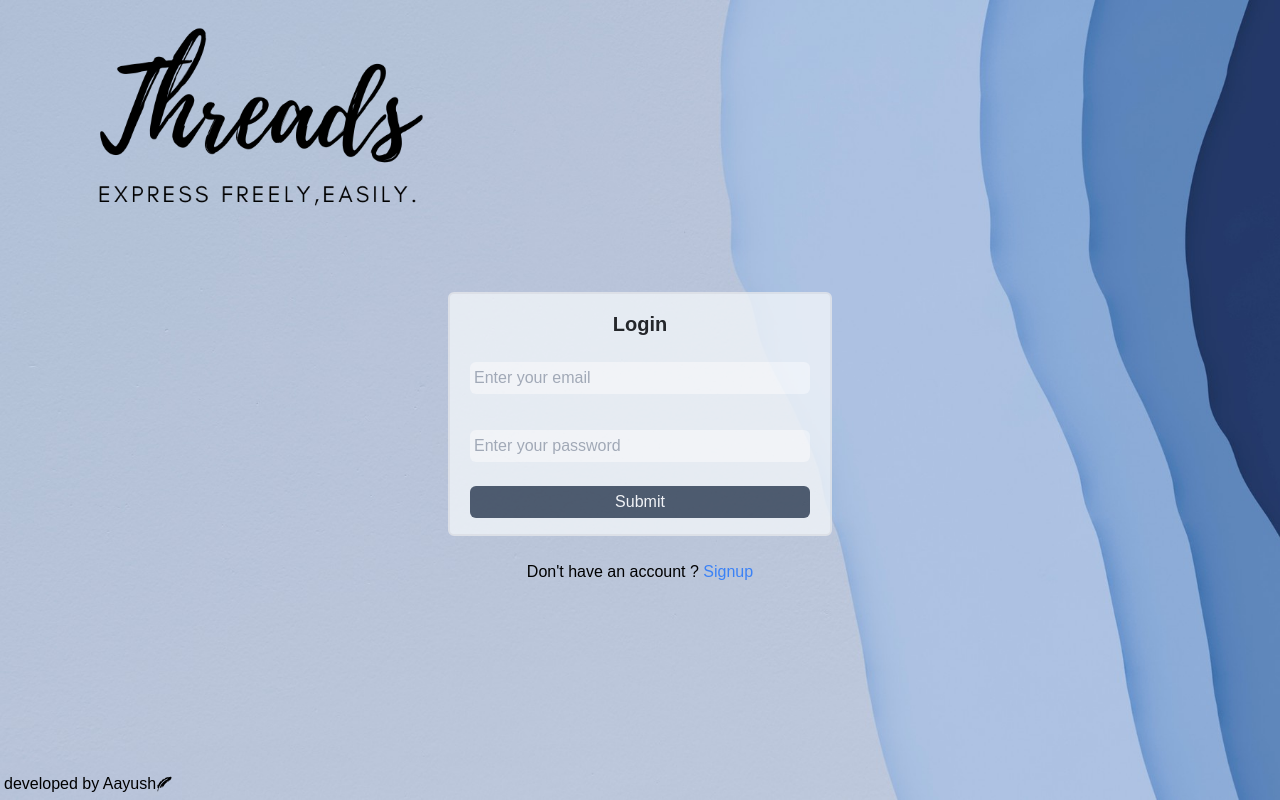
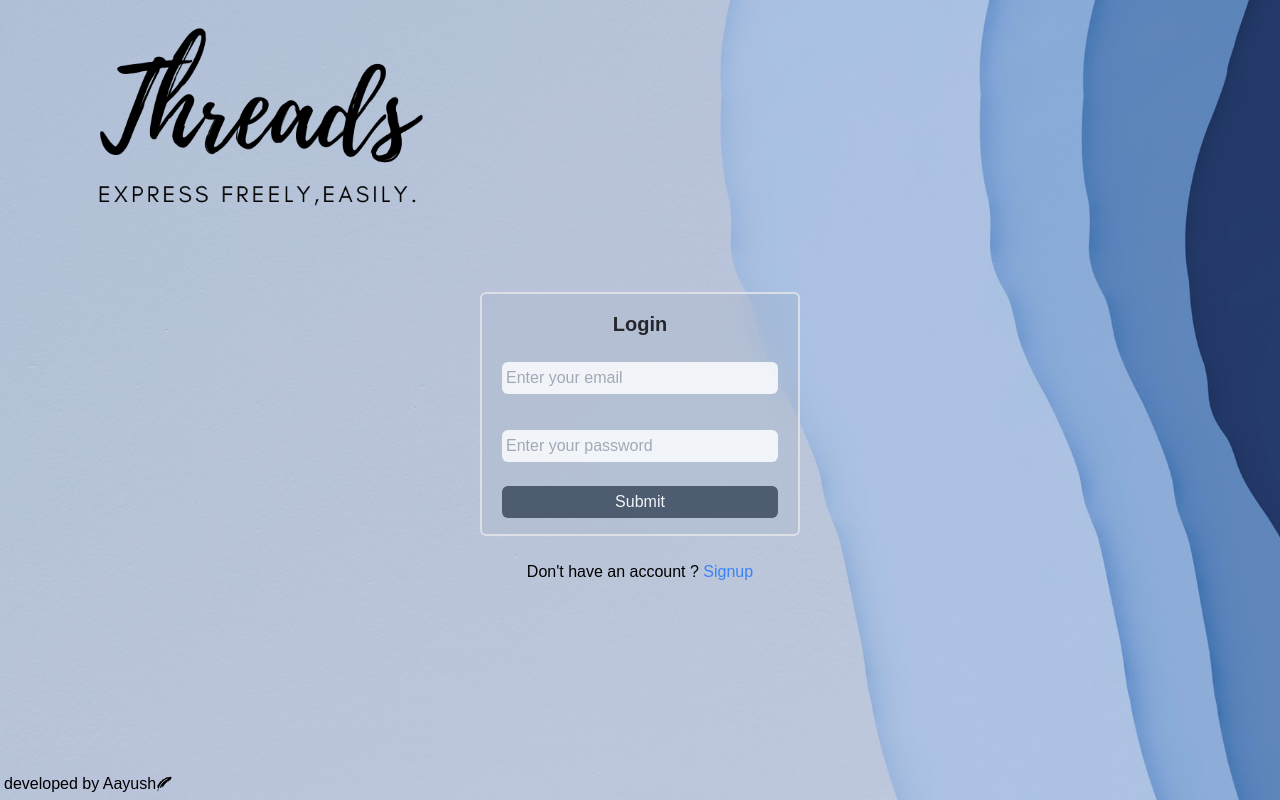
Before and after one commit to hiaayush30/Thread-clone, a React (Vite) app in the folder Client/: page / in a window 1280 px wide. Built offline with nearby package versions, Linux system fonts and the light colour scheme; no server answers; a web font is replaced by a local one.

Commit message:
ui update

```diff
--- a/Client/src/pages/Register.jsx
+++ b/Client/src/pages/Register.jsx
@@ -51,7 +51,7 @@ export default function Register() {
         backgroundSize: 'cover',
       }}>
       <form onSubmit={handleSubmit(onSubmit)}
-        className='transition-all duration-200 ease-in-out md:w-[30%] mt-20 max-md:mt-10 my-5 flex flex-col gap-3 px-5 py-4 border-2 rounded-md bg-slate-100 opacity-80 max-md:opacity-95'>
+        className='transition-all duration-200 ease-in-out w-[80%] sm:w-[70%] md:w-[50%] lg:w-[25%] mt-20 max-md:mt-10 my-5 flex flex-col gap-3 px-5 py-4 border-2 rounded-md backdrop-blur-lg bg-slate-400/20 opacity-80 max-md:opacity-95'>
         <div className="text-center font-semibold text-xl">{login ? "Login" : "Signup"}</div>
 
         <div className="flex flex-col">
```
